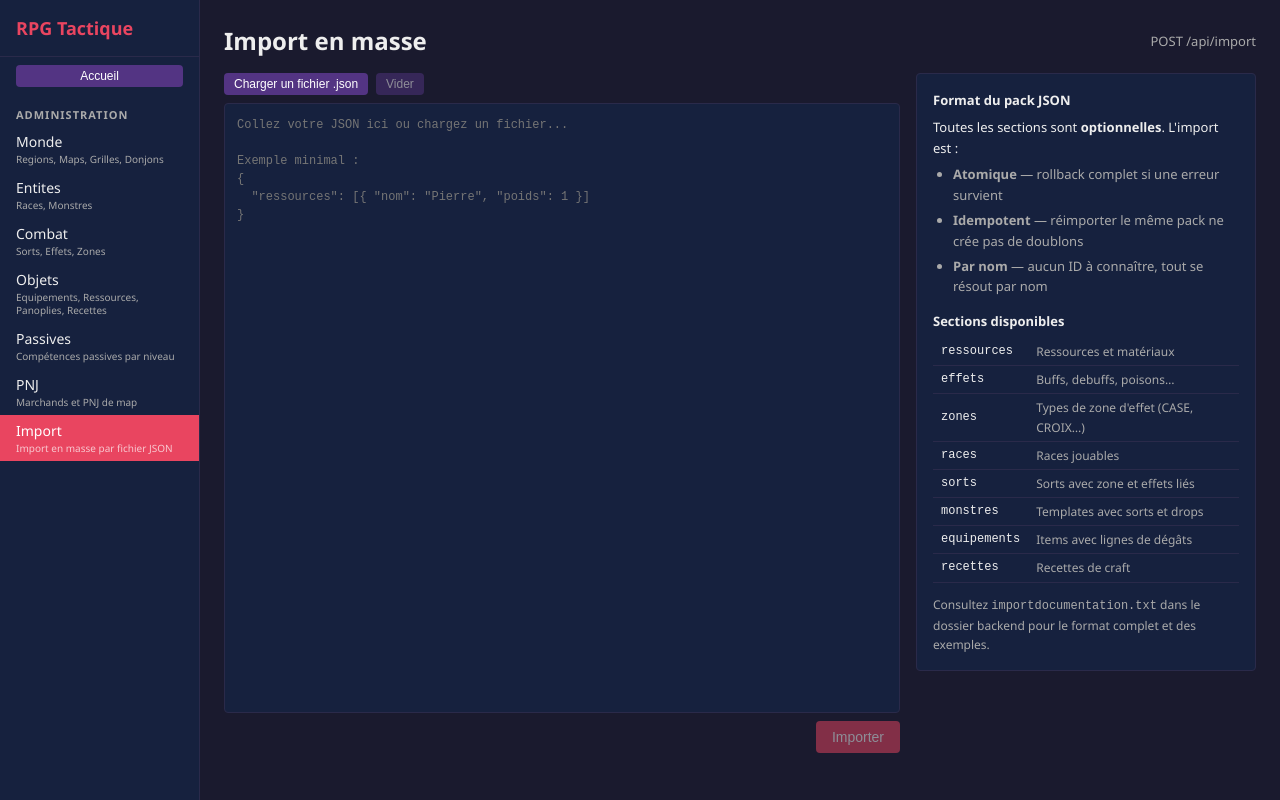
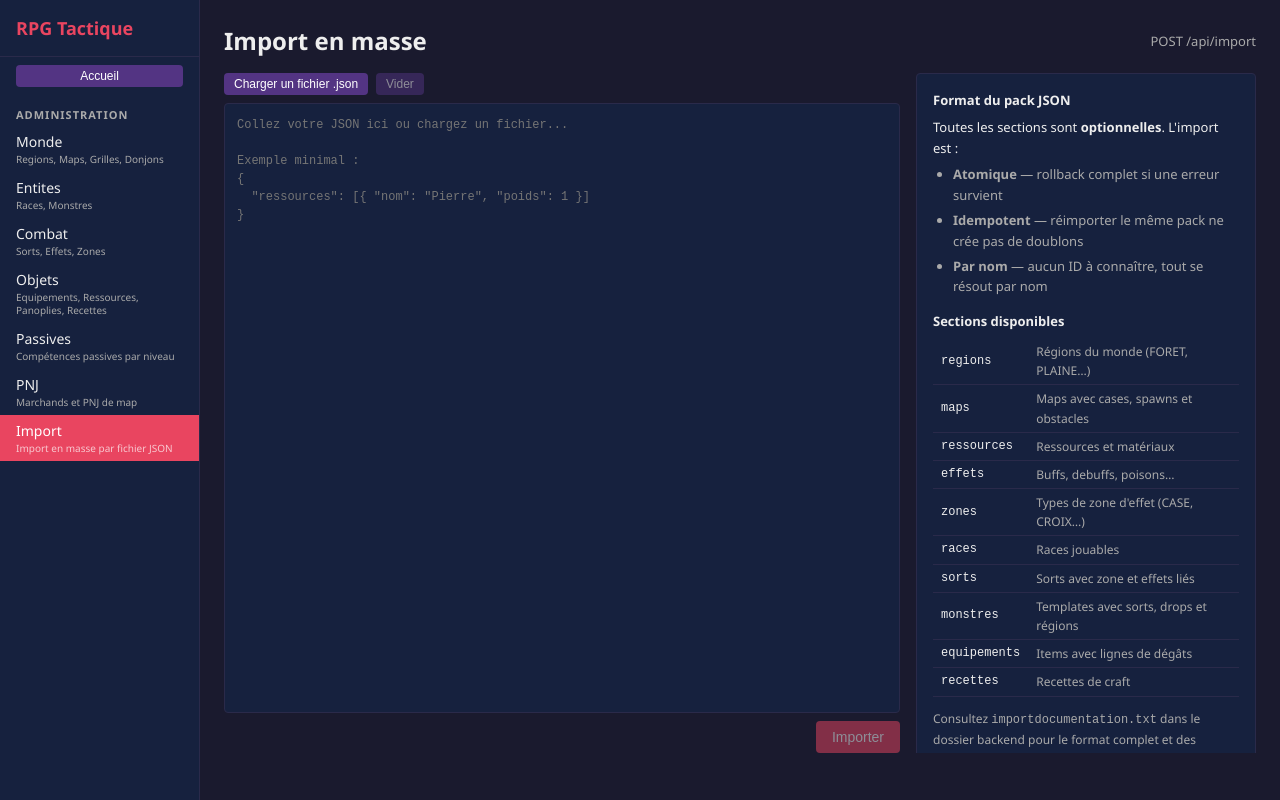
Before and after one commit to dodofr/RPGfront, a React app: page /admin/import in a window 1280 px wide. Built offline with nearby package versions, Linux system fonts and the light colour scheme; the HTML template or start-up script is replaced by a standard one.

Commit message:
amelioration self boost monstre et gestion import des maps

```diff
--- a/src/api/import.ts
+++ b/src/api/import.ts
@@ -1,6 +1,10 @@
 import api from './client';
 
 export interface ImportCounters {
+  regions: number;
+  maps: number;
+  mapCases: number;
+  mapSpawns: number;
   ressources: number;
   effets: number;
   zones: number;
@@ -10,6 +14,7 @@ export interface ImportCounters {
   monstres: number;
   monstreSorts: number;
   monstreDrops: number;
+  regionMonstres: number;
   equipements: number;
   lignesDegats: number;
   recettes: number;
--- a/src/pages/admin/ImportPage.tsx
+++ b/src/pages/admin/ImportPage.tsx
@@ -7,6 +7,10 @@ interface ImportError {
 }
 
 const COUNTER_LABELS: Record<keyof ImportCounters, string> = {
+  regions:           'Régions',
+  maps:              'Maps',
+  mapCases:          'Cases de grille',
+  mapSpawns:         'Points de spawn',
   ressources:        'Ressources',
   effets:            'Effets',
   zones:             'Zones',
@@ -16,6 +20,7 @@ const COUNTER_LABELS: Record<keyof ImportCounters, string> = {
   monstres:          'Monstres',
   monstreSorts:      'Liaisons monstre→sort',
   monstreDrops:      'Drops monstres',
+  regionMonstres:    'Monstres→régions',
   equipements:       'Équipements',
   lignesDegats:      'Lignes de dégâts',
   recettes:          'Recettes',
@@ -174,12 +179,14 @@ const ImportPage: React.FC = () => {
               <p className="import-hint-title">Sections disponibles</p>
               <table className="import-sections-table">
                 <tbody>
+                  <tr><td>regions</td><td>Régions du monde (FORET, PLAINE…)</td></tr>
+                  <tr><td>maps</td><td>Maps avec cases, spawns et obstacles</td></tr>
                   <tr><td>ressources</td><td>Ressources et matériaux</td></tr>
                   <tr><td>effets</td><td>Buffs, debuffs, poisons…</td></tr>
                   <tr><td>zones</td><td>Types de zone d'effet (CASE, CROIX…)</td></tr>
                   <tr><td>races</td><td>Races jouables</td></tr>
                   <tr><td>sorts</td><td>Sorts avec zone et effets liés</td></tr>
-                  <tr><td>monstres</td><td>Templates avec sorts et drops</td></tr>
+                  <tr><td>monstres</td><td>Templates avec sorts, drops et régions</td></tr>
                   <tr><td>equipements</td><td>Items avec lignes de dégâts</td></tr>
                   <tr><td>recettes</td><td>Recettes de craft</td></tr>
                 </tbody>
--- a/src/pages/admin/MapsPage.tsx
+++ b/src/pages/admin/MapsPage.tsx
@@ -31,7 +31,6 @@ const MapsPage: React.FC = () => {
     },
     { key: 'largeur', header: 'Largeur' },
     { key: 'hauteur', header: 'Hauteur' },
-    { key: 'tauxRencontre', header: 'Taux rencontre' },
     {
       key: 'worldX',
       header: 'Pos. monde',
@@ -90,7 +89,6 @@ const MapsPage: React.FC = () => {
     },
     { name: 'largeur', label: 'Largeur', type: 'number', required: true, min: 5, defaultValue: 16 },
     { name: 'hauteur', label: 'Hauteur', type: 'number', required: true, min: 5, defaultValue: 18 },
-    { name: 'tauxRencontre', label: 'Taux rencontre', type: 'float', defaultValue: 0.2, step: 0.01 },
     ...(!editing?.worldX && !editing?.worldY ? [
       { name: 'nordMapId', label: 'Map Nord', type: 'select' as const, options: allMapsOptions },
       { name: 'sudMapId', label: 'Map Sud', type: 'select' as const, options: allMapsOptions },
--- a/src/pages/admin/SortDetailPage.tsx
+++ b/src/pages/admin/SortDetailPage.tsx
@@ -68,6 +68,7 @@ const SortDetailPage: React.FC = () => {
   const [estGlyphe, setEstGlyphe] = useState(false);
   const [estPiege, setEstPiege] = useState(false);
   const [estTeleportation, setEstTeleportation] = useState(false);
+  const [estSelfBuff, setEstSelfBuff] = useState(false);
   const [porteeModifiable, setPorteeModifiable] = useState(true);
   const [ligneDirecte, setLigneDirecte] = useState(false);
 
@@ -108,6 +109,7 @@ const SortDetailPage: React.FC = () => {
       setEstGlyphe(data.estGlyphe ?? false);
       setEstPiege(data.estPiege ?? false);
       setEstTeleportation(data.estTeleportation ?? false);
+      setEstSelfBuff(data.estSelfBuff ?? false);
       setPorteeModifiable(data.porteeModifiable !== false);
       setLigneDirecte(data.ligneDirecte ?? false);
       setCoefficient(data.coefficient ?? 1.0);
@@ -136,7 +138,7 @@ const SortDetailPage: React.FC = () => {
       invocationTemplateId: estInvocation ? (invocationTemplateId || null) : null,
       poseDuree: (estGlyphe || estPiege) ? poseDuree : null,
       description: description || null,
-      estSoin, estInvocation, estVolDeVie, estGlyphe, estPiege, estTeleportation, porteeModifiable, ligneDirecte,
+      estSoin, estInvocation, estVolDeVie, estGlyphe, estPiege, estTeleportation, estSelfBuff, porteeModifiable, ligneDirecte,
       coefficient,
     });
     await load();
@@ -189,6 +191,7 @@ const SortDetailPage: React.FC = () => {
           {estGlyphe && <span className="badge badge-warning">Glyphe</span>}
           {estPiege && <span className="badge badge-secondary">Piège</span>}
           {estTeleportation && <span className="badge badge-info">Téléportation</span>}
+          {estSelfBuff && <span className="badge badge-warning">Self-buff</span>}
           {ligneDirecte && <span className="badge badge-info">Ligne droite</span>}
           {tauxEchec > 0 && <span className="badge badge-danger">Echec {Math.round(tauxEchec * 100)}%</span>}
         </div>
@@ -304,6 +307,7 @@ const SortDetailPage: React.FC = () => {
               ['Pose un glyphe', estGlyphe, setEstGlyphe],
               ['Pose un piège', estPiege, setEstPiege],
               ['Téléportation', estTeleportation, setEstTeleportation],
+              ['Self-buff (IA : caste sur soi)', estSelfBuff, setEstSelfBuff],
               ['PO modifiable par buffs', porteeModifiable, setPorteeModifiable],
               ['Ligne droite uniquement', ligneDirecte, setLigneDirecte],
             ] as [string, boolean, (v: boolean) => void][]).map(([label, val, setter]) => (
--- a/src/types/index.ts
+++ b/src/types/index.ts
@@ -66,6 +66,7 @@ export interface Sort {
   estGlyphe?: boolean;
   estPiege?: boolean;
   estTeleportation?: boolean;
+  estSelfBuff?: boolean;
   poseDuree?: number | null;
   porteeModifiable?: boolean;
   ligneDirecte?: boolean;
@@ -220,7 +221,6 @@ export interface GameMap {
   combatMode: CombatMode;
   largeur: number;
   hauteur: number;
-  tauxRencontre: number;
   nordMapId: number | null;
   sudMapId: number | null;
   estMapId: number | null;
```
